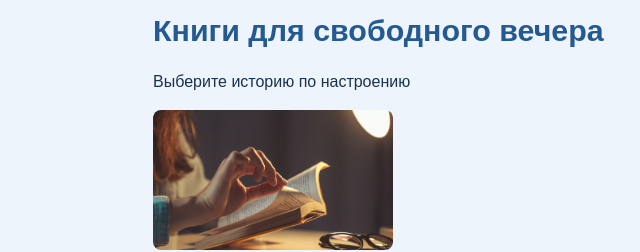
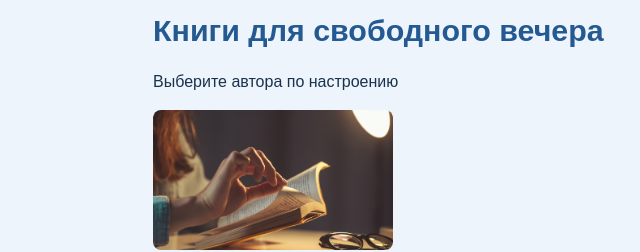
Before and after one commit to benriusatun/variant-04, a plain HTML site: page index.html in a window 1280 px wide. Shown: the part 139-391 px from the top of the page, 77-717 px from the left. Drawn offline with Linux system fonts and the light colour scheme.

Commit message:
уточнено описание

```diff
--- a/index.html
+++ b/index.html
@@ -21,7 +21,7 @@
 
   <main class="page">
     <h1>Книги для свободного вечера</h1>
-    <p>Выберите историю по настроению</p>
+    <p>Выберите автора по настроению</p>
     <img src="images/image.png" alt="Обложка книги" width="240">
     <p>Три предложения для выбора. </p>
 
```
Also changed, not shown: images/icon-192.png (added), images/icon-512.png (added), manifest.webmanifest (added).
